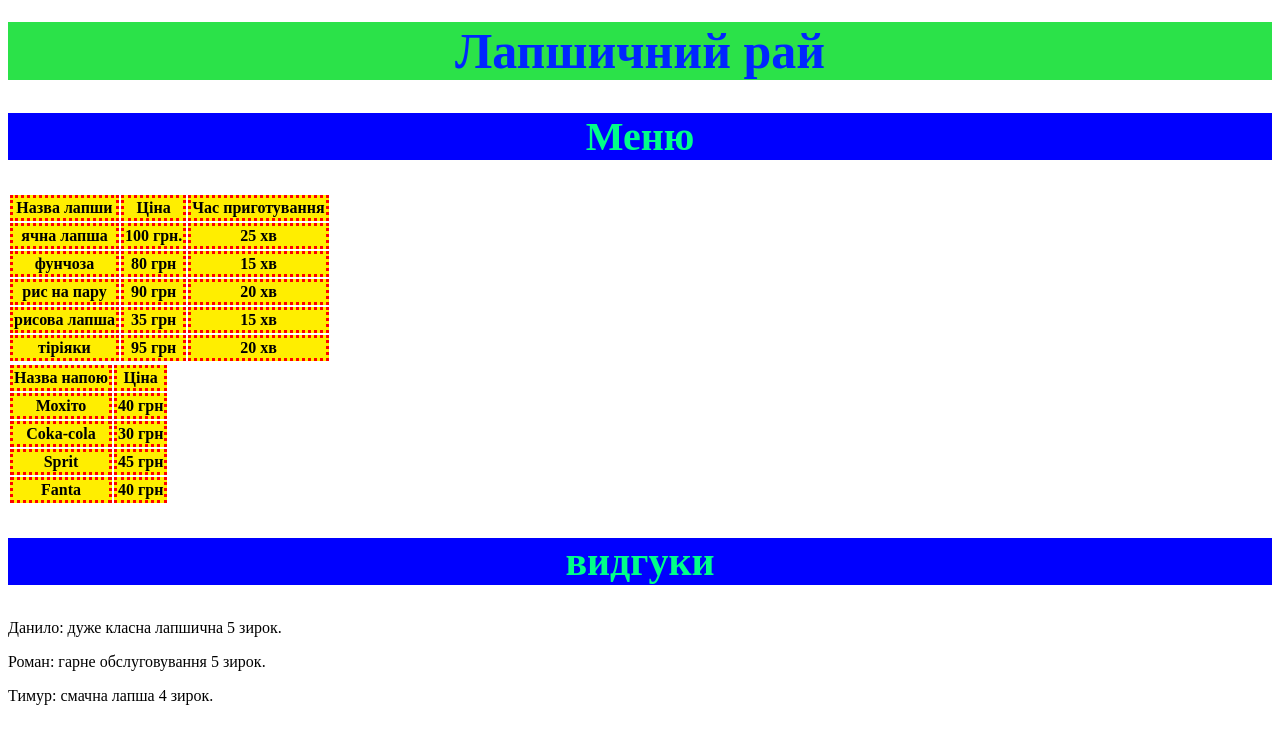
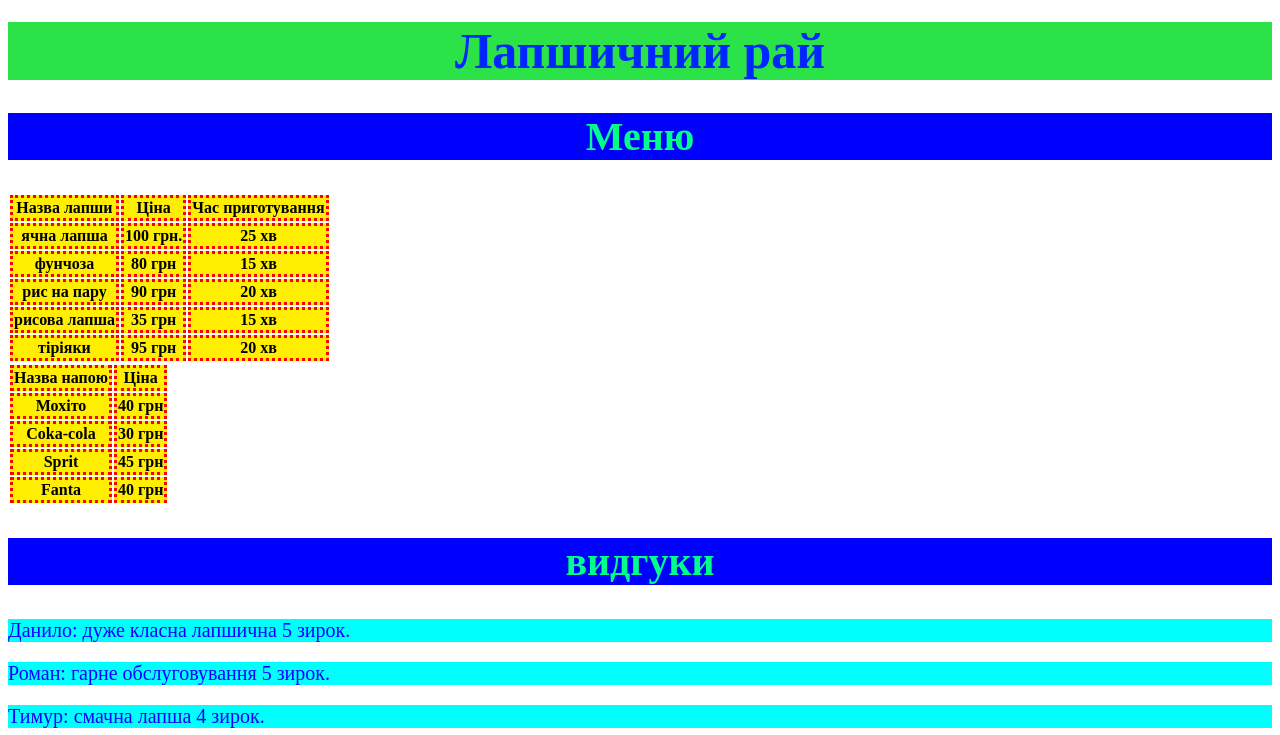
Before and after one commit to romanfomovskoj/lapsha, a plain HTML site: page index.html in a window 1280 px wide. Shown: the part 88-823 px from the top of the page. Drawn offline with Linux system fonts and the light colour scheme.

Commit message:
Update style.css

```diff
--- a/style.css
+++ b/style.css
@@ -6,7 +6,7 @@
     text-decoration: none;
 }
 
-img {
+ header img {
     height: 50px;
     width: 50px;
 }
@@ -34,3 +34,9 @@ th {
     border: 3px dotted rgb(255, 0, 0);
     background-color: rgb(255, 238, 0);
 }
+
+p {
+   font-size: 20px;
+   background-color: aqua;
+   color: rgb(17, 0, 255)
+}
```
